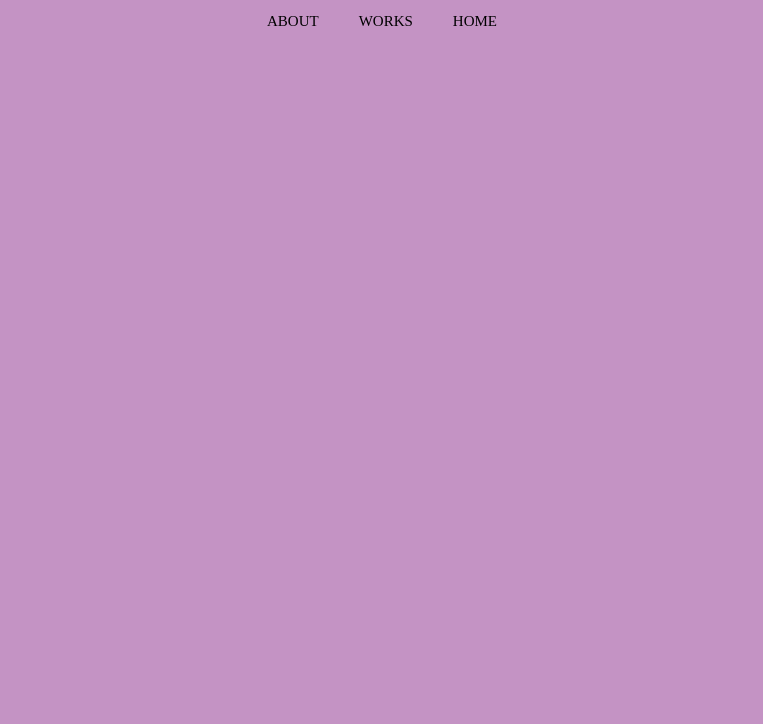
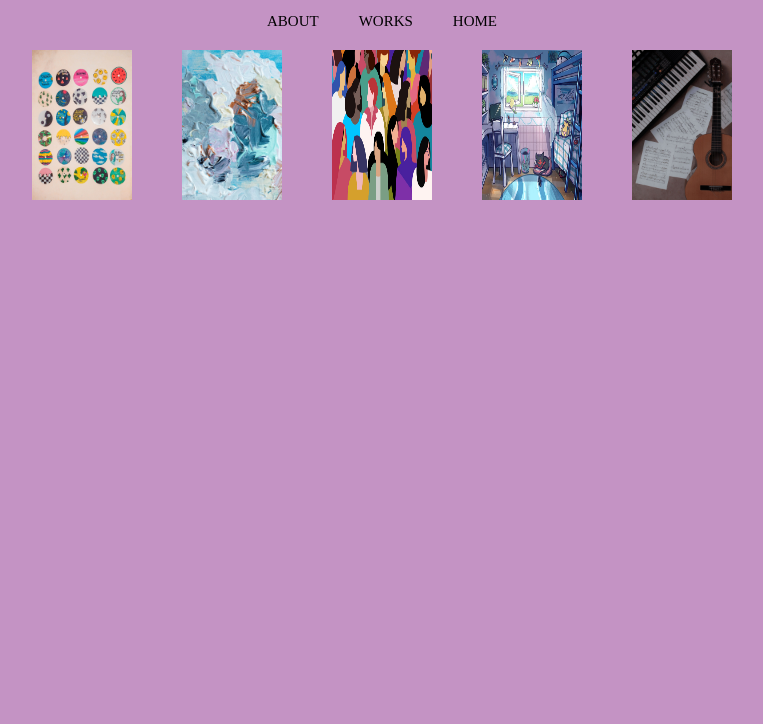
Before and after one commit to zeinabro/showcase, a plain HTML site: page projects.html in a window 1280 px wide. Shown: the top 724 px of the page, without its empty margins (258-1021 px from the left). Drawn offline with Linux system fonts and the light colour scheme.

Commit message:
started project cards

```diff
--- a/assets/projects.json
+++ b/assets/projects.json
@@ -9,7 +9,7 @@
         "repo": "https://github.com/zeinabro/media-tracker/",
         "docs": "",
         "group": "n",
-        "card": "<img src='assets/cards/media-tracker.jpg"
+        "card": "assets/cards/media-tracker.jpg"
     },
     {
         "name": "Art Quiz",
@@ -21,7 +21,7 @@
         "repo": "https://github.com/anthonychan1211/Lap-1-project-quiz",
         "docs": "",
         "group": "y",
-        "card": "<img src='assets/cards/art-quiz.jpg"
+        "card": "assets/cards/art-quiz.jpg"
     },
     {
         "name": "Florinate",
@@ -34,7 +34,7 @@
         "docs": "",
         "presentation": "https://1drv.ms/p/s!Av5LawaAE339goEk6Hr9QwDJbm3R7g?e=LafW4q",
         "group": "y",
-        "card": "<img src='assets/cards/florinate-1.jpg"
+        "card": "assets/cards/florinate.jpg"
     },
     {
         "name": "Pokrastemon",
@@ -47,7 +47,7 @@
         "docs": "",
         "presentation": "https://1drv.ms/p/s!Av5LawaAE339goEmA62b2kMTJ8Z1Wg?e=uJgDaA",
         "group": "y",
-        "card": "<img src='assets/cards/pokrastemon.jpg"
+        "card": "assets/cards/pokrastemon.jpg"
     },
     {
         "name": "Sight Reader",
@@ -60,6 +60,6 @@
         "docs": "",
         "presentation":"https://1drv.ms/p/s!Av5LawaAE339goErt8zS9_Ce_48xPg?e=h95iiH",
         "group": "y",
-        "card": "<img src='assets/cards/sight-reader.jpg"
+        "card": "assets/cards/sight-reader.jpg"
     }
 ]
--- a/assets/scripts/projects.js
+++ b/assets/scripts/projects.js
@@ -10,7 +10,12 @@ async function show_project_cards() {
     console.log(projects)
 
     projects.forEach((project) => {
-
+        const card = document.createElement('div')
+        card.className = 'card'
+        const card_cover = document.createElement('img')
+        card_cover.src = project.card
+        card.appendChild(card_cover)
+        projects_section.appendChild(card)
     })
 }
 
--- a/assets/styles/index.css
+++ b/assets/styles/index.css
@@ -73,3 +73,16 @@ a:hover{
 a:visited {
     text-decoration: none;
 }
+
+#projects {
+    display: flex;
+    justify-content: center;
+    justify-content: space-between;
+    width: 700px;
+    margin: 0 auto;
+}
+
+.card img{
+    width: 100px;
+    height: 150px;
+}
```
